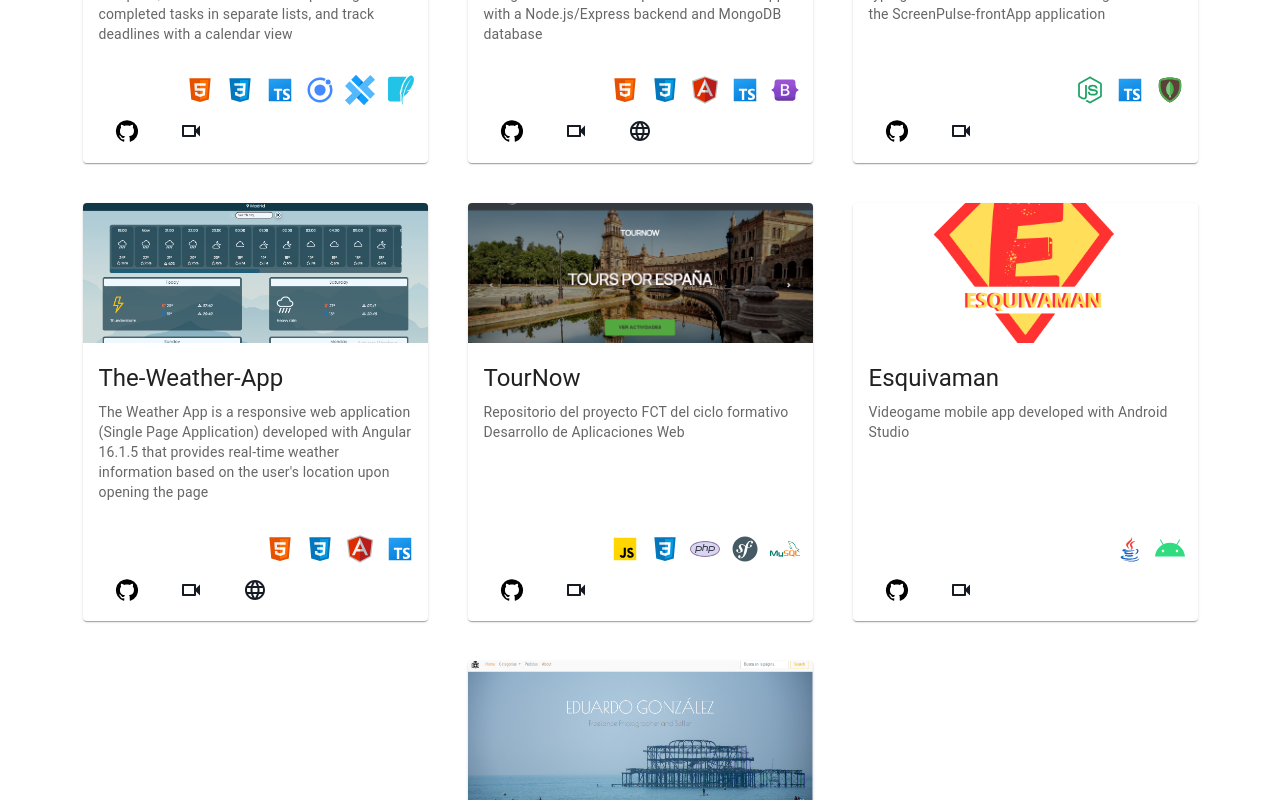
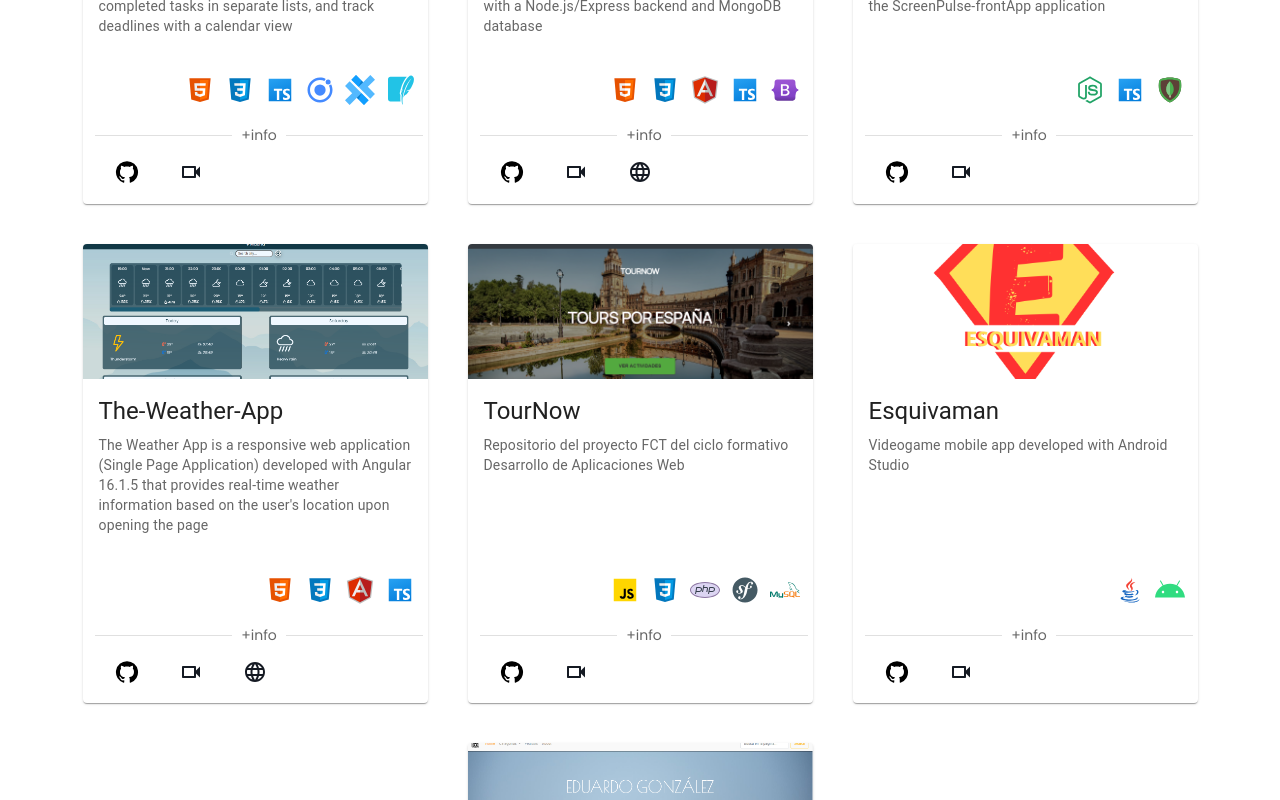
Before and after one commit to EduGese/Portfolio, a React (Vite) app: page / in a window 1280 px wide. Shown: the part 2180-2980 px from the top of the page. Built offline with nearby package versions, Linux system fonts and the light colour scheme; a web font is replaced by a local one.

Commit message:
Add divider to Card

```diff
--- a/src/components/Card.jsx
+++ b/src/components/Card.jsx
@@ -10,6 +10,7 @@ import Box from '@mui/material/Box';
 import VideocamOutlinedIcon from '@mui/icons-material/VideocamOutlined';
 import LanguageOutlinedIcon from '@mui/icons-material/LanguageOutlined';
 import GitHubIcon from '@mui/icons-material/GitHub';
+import Divider from '@mui/material/Divider';
 
 
 export default function MediaCard({ name, image, description, technologies, ghLink, demoLink, websiteLink, gif, gifOrientation }) {
@@ -46,8 +47,6 @@ export default function MediaCard({ name, image, description, technologies, ghLi
       sx={{
         height: 140,
         transition: 'background-image 0.7s ease-in-out',
-        // objectFit: gifOrientation === 'portrait' ? 'cover' : 'contain',
-        // objectPosition: 'center',
        }}
       image={isHovered && gif ? gifUrl : image}
       title={name}
@@ -64,6 +63,7 @@ export default function MediaCard({ name, image, description, technologies, ghLi
           {description}
         </Typography>
       </CardContent>
+
       <CardActions sx={{
         width: '100%',
         display: 'flex',
@@ -85,6 +85,14 @@ export default function MediaCard({ name, image, description, technologies, ghLi
             </figure>
           ))}
         </Box>
+        <Divider sx={{
+          width: '100%',
+          margin: '10px 0',
+          color: 'rgba(0, 0, 0, 0.6)',
+          fontSize: '14px'
+        }}>
+          +info
+        </Divider>
         <Box sx={{
           width: '100%',
           display: 'flex',
@@ -92,9 +100,6 @@ export default function MediaCard({ name, image, description, technologies, ghLi
           justifyContent: 'start'
         }}>
           <Button size="small">
-            {/* <a href={ghLink}><svg xmlns="http://www.w3.org/2000/svg" x="0px" y="0px" width="30" height="30" viewBox="0 0 30 30">
-              <path d="M15,3C8.373,3,3,8.373,3,15c0,5.623,3.872,10.328,9.092,11.63C12.036,26.468,12,26.28,12,26.047v-2.051 c-0.487,0-1.303,0-1.508,0c-0.821,0-1.551-0.353-1.905-1.009c-0.393-0.729-0.461-1.844-1.435-2.526 c-0.289-0.227-0.069-0.486,0.264-0.451c0.615,0.174,1.125,0.596,1.605,1.222c0.478,0.627,0.703,0.769,1.596,0.769 c0.433,0,1.081-0.025,1.691-0.121c0.328-0.833,0.895-1.6,1.588-1.962c-3.996-0.411-5.903-2.399-5.903-5.098 c0-1.162,0.495-2.286,1.336-3.233C9.053,10.647,8.706,8.73,9.435,8c1.798,0,2.885,1.166,3.146,1.481C13.477,9.174,14.461,9,15.495,9 c1.036,0,2.024,0.174,2.922,0.483C18.675,9.17,19.763,8,21.565,8c0.732,0.731,0.381,2.656,0.102,3.594 c0.836,0.945,1.328,2.066,1.328,3.226c0,2.697-1.904,4.684-5.894,5.097C18.199,20.49,19,22.1,19,23.313v2.734 c0,0.104-0.023,0.179-0.035,0.268C23.641,24.676,27,20.236,27,15C27,8.373,21.627,3,15,3z"></path>
-            </svg></a> */}
             <a href="">
               <GitHubIcon sx={{color:'black'}}/>
             </a>
@@ -103,7 +108,6 @@ export default function MediaCard({ name, image, description, technologies, ghLi
           {
           demoLink && <Button size="small"><a href={demoLink}><VideocamOutlinedIcon /></a></Button>
           }
-          {/* <Button size="small"><a href={demoLink}>demo</a></Button> */}
           {
             websiteLink && <Button size="small"><a href={websiteLink}><LanguageOutlinedIcon /></a></Button>
           }
```
